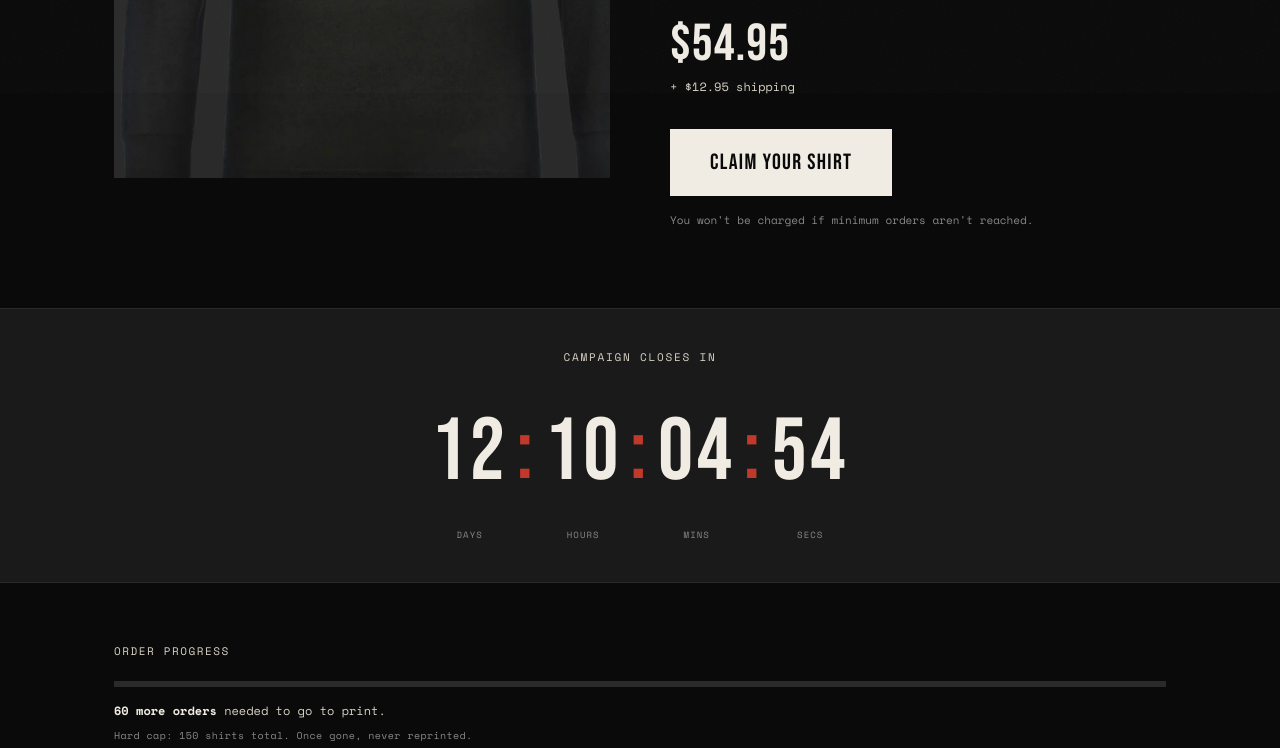
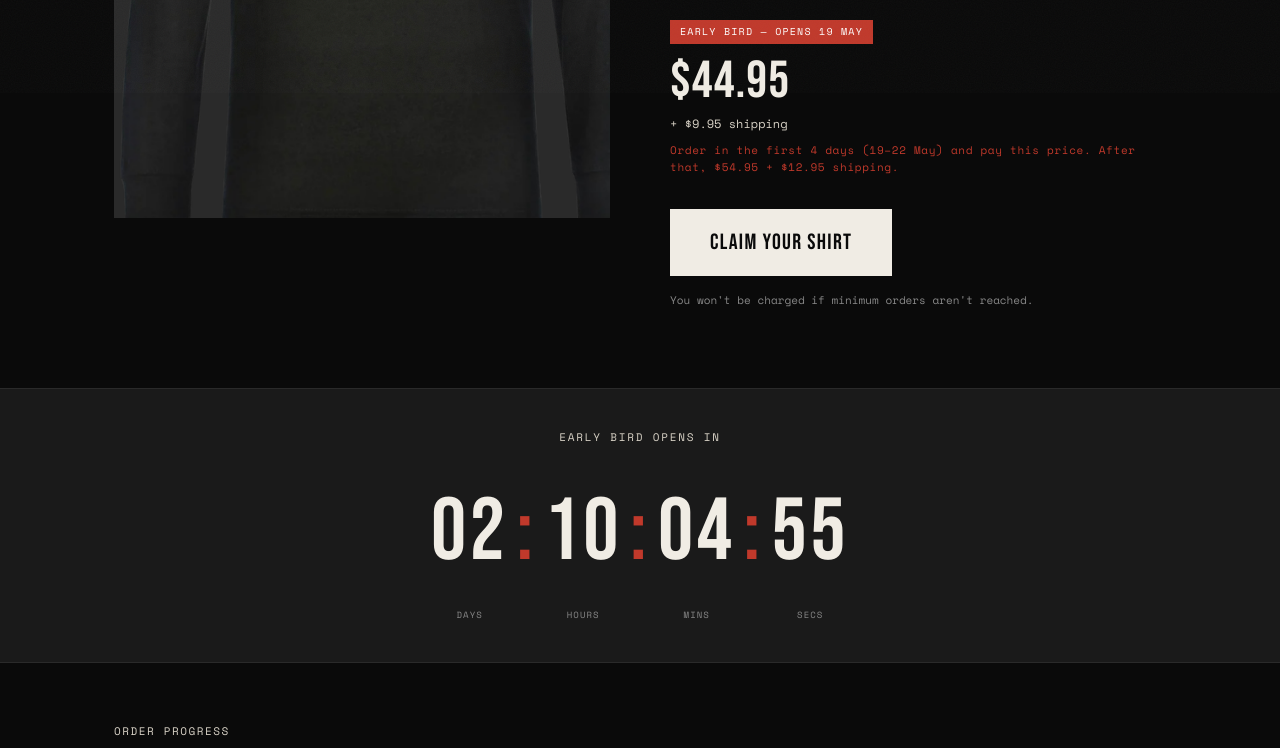
Before and after one commit to MissDaze/nix-nightshade-pre-order, a website: page public/index.html in a window 1280 px wide. Shown: the part 707-1455 px from the top of the page. Drawn offline with nearby package versions, Linux system fonts and the light colour scheme.

Commit message:
Pre-campaign state: show early bird price as teaser, lock form, countdown to open

```diff
--- a/public/index.html
+++ b/public/index.html
@@ -1045,6 +1045,7 @@ PRE-LAUNCH CHECKLIST — COMPLETE ALL BEFORE GOING LIVE
             <div class="price-main" id="hero-price">$54.95</div>
             <div class="price-shipping" id="hero-shipping">+ $12.95 shipping</div>
             <div class="early-bird-countdown" id="early-bird-hero-countdown" style="display:none;"></div>
+            <div class="early-bird-countdown" id="early-bird-note" style="display:none;">Order in the first 4 days (19–22 May) and pay this price. After that, $54.95 + $12.95 shipping.</div>
           </div>
 
           <a href="#order" class="cta-button">CLAIM YOUR SHIRT</a>
@@ -1163,6 +1164,11 @@ PRE-LAUNCH CHECKLIST — COMPLETE ALL BEFORE GOING LIVE
       </div>
 
       <!-- Confirmation box (shown after success) -->
+      <!-- Shown before campaign opens or after it closes -->
+      <div id="order-locked-msg" style="display:none;font-family:'Space Mono',monospace;font-size:13px;color:var(--bone);padding:24px;border:1px solid var(--mid);max-width:520px;">
+        Orders open <strong style="color:var(--offwhite);">Monday 19 May 2026 at midnight AEST</strong>. The first 4 days are early bird — $44.95 + $9.95 shipping. After that, $54.95 + $12.95.
+      </div>
+
       <div class="confirmation-box" id="confirmation-box">
         <h3>ORDER CONFIRMED</h3>
         <p id="confirmation-details"></p>
@@ -1515,6 +1521,10 @@ PRE-LAUNCH CHECKLIST — COMPLETE ALL BEFORE GOING LIVE
       return nowUTC() > CAMPAIGN_END_UTC;
     }
 
+    function isPreCampaign() {
+      return nowUTC() < CAMPAIGN_START_UTC;
+    }
+
     function formatCents(cents) {
       return '$' + (cents / 100).toFixed(2);
     }
@@ -1523,26 +1533,54 @@ PRE-LAUNCH CHECKLIST — COMPLETE ALL BEFORE GOING LIVE
     // PRICE DISPLAY
     // =========================================================
     function updatePriceDisplay() {
-      const eb = isEarlyBird();
-      const itemCents  = eb ? EARLY_BIRD_ITEM_CENTS  : STANDARD_ITEM_CENTS;
-      const shipCents  = eb ? EARLY_BIRD_SHIP_CENTS  : STANDARD_SHIP_CENTS;
+      const pre = isPreCampaign();
+      const eb  = isEarlyBird();
+
+      // Before campaign opens — show early bird price as the teaser
+      const showEbPrice = pre || eb;
+      const itemCents  = showEbPrice ? EARLY_BIRD_ITEM_CENTS : STANDARD_ITEM_CENTS;
+      const shipCents  = showEbPrice ? EARLY_BIRD_SHIP_CENTS : STANDARD_SHIP_CENTS;
       const totalCents = itemCents + shipCents;
 
-      // Hero
       const badge   = document.getElementById('price-tier-badge');
       const price   = document.getElementById('hero-price');
       const ship    = document.getElementById('hero-shipping');
       const ebCount = document.getElementById('early-bird-hero-countdown');
+      const ebNote  = document.getElementById('early-bird-note');
 
       price.textContent = formatCents(itemCents);
       ship.textContent  = '+ ' + formatCents(shipCents) + ' shipping';
 
-      if (eb) {
-        badge.style.display = 'inline-block';
+      if (pre) {
+        // Campaign not open yet — show early bird as coming deal
+        badge.textContent     = 'EARLY BIRD — OPENS 19 MAY';
+        badge.style.display   = 'inline-block';
+        if (ebNote) ebNote.style.display = 'block';
+        ebCount.style.display = 'none';
+      } else if (eb) {
+        badge.textContent     = 'EARLY BIRD';
+        badge.style.display   = 'inline-block';
+        if (ebNote) ebNote.style.display = 'none';
         ebCount.style.display = 'block';
       } else {
-        badge.style.display = 'none';
+        badge.style.display   = 'none';
+        if (ebNote) ebNote.style.display = 'none';
         ebCount.style.display = 'none';
+      }
+
+      // Lock order form before campaign opens or after it ends
+      const formWrap = document.getElementById('payment-form-wrap');
+      const priceSummary = document.querySelector('.price-summary-box');
+      if (pre) {
+        if (formWrap) formWrap.style.display = 'none';
+        if (priceSummary) priceSummary.style.display = 'none';
+        const locked = document.getElementById('order-locked-msg');
+        if (locked) locked.style.display = 'block';
+      } else if (isCampaignEnded()) {
+        if (formWrap) formWrap.style.display = 'none';
+        if (priceSummary) priceSummary.style.display = 'none';
+        const locked = document.getElementById('order-locked-msg');
+        if (locked) { locked.style.display = 'block'; locked.textContent = 'This campaign has closed.'; }
       }
 
       // Order form summary
@@ -1551,10 +1589,14 @@ PRE-LAUNCH CHECKLIST — COMPLETE ALL BEFORE GOING LIVE
       const oShip      = document.getElementById('order-shipping-price');
       const oTotal     = document.getElementById('order-total-price');
 
-      tierLabel.textContent = eb ? 'EARLY BIRD PRICE' : 'STANDARD PRICE';
-      oItem.textContent     = formatCents(itemCents);
-      oShip.textContent     = formatCents(shipCents);
-      oTotal.textContent    = formatCents(totalCents);
+      if (pre) {
+        tierLabel.textContent = 'EARLY BIRD PRICE (OPENS 19 MAY)';
+      } else {
+        tierLabel.textContent = eb ? 'EARLY BIRD PRICE' : 'STANDARD PRICE';
+      }
+      oItem.textContent  = formatCents(itemCents);
+      oShip.textContent  = formatCents(shipCents);
+      oTotal.textContent = formatCents(totalCents);
     }
 
     // =========================================================
@@ -1574,26 +1616,36 @@ PRE-LAUNCH CHECKLIST — COMPLETE ALL BEFORE GOING LIVE
     }
 
     function updateMainCountdown() {
-      const el = document.getElementById('main-countdown');
+      const el     = document.getElementById('main-countdown');
       const closed = document.getElementById('countdown-closed');
+      const label  = document.querySelector('.countdown-label');
 
       if (isCampaignEnded()) {
-        el.style.display = 'none';
+        el.style.display     = 'none';
         closed.style.display = 'block';
         return;
       }
 
-      const t = getTimeLeft(CAMPAIGN_END_UTC);
-      if (!t) {
-        el.style.display = 'none';
-        closed.style.display = 'block';
-        return;
-      }
-
-      document.getElementById('cd-days').textContent  = pad2(t.days);
-      document.getElementById('cd-hours').textContent = pad2(t.hours);
-      document.getElementById('cd-mins').textContent  = pad2(t.mins);
-      document.getElementById('cd-secs').textContent  = pad2(t.secs);
+      closed.style.display = 'none';
+      el.style.display     = 'flex';
+
+      if (isPreCampaign()) {
+        if (label) label.textContent = 'Early bird opens in';
+        const t = getTimeLeft(CAMPAIGN_START_UTC);
+        if (!t) return;
+        document.getElementById('cd-days').textContent  = pad2(t.days);
+        document.getElementById('cd-hours').textContent = pad2(t.hours);
+        document.getElementById('cd-mins').textContent  = pad2(t.mins);
+        document.getElementById('cd-secs').textContent  = pad2(t.secs);
+      } else {
+        if (label) label.textContent = 'Campaign closes in';
+        const t = getTimeLeft(CAMPAIGN_END_UTC);
+        if (!t) { el.style.display = 'none'; closed.style.display = 'block'; return; }
+        document.getElementById('cd-days').textContent  = pad2(t.days);
+        document.getElementById('cd-hours').textContent = pad2(t.hours);
+        document.getElementById('cd-mins').textContent  = pad2(t.mins);
+        document.getElementById('cd-secs').textContent  = pad2(t.secs);
+      }
     }
 
     function updateEarlyBirdCountdown() {
```
